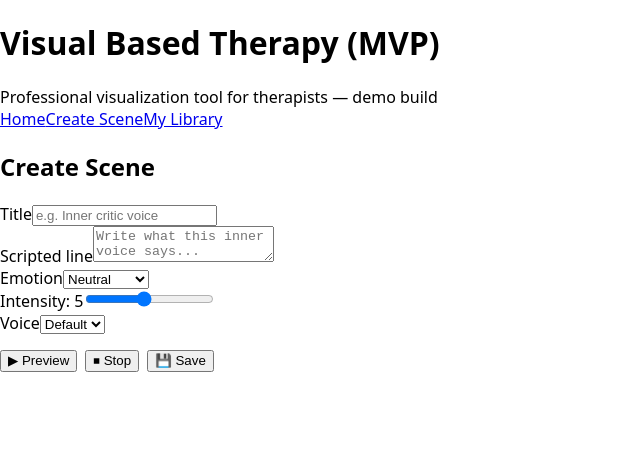
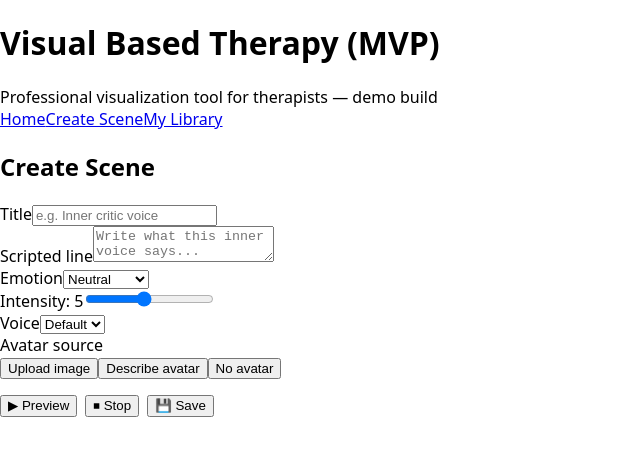
Before and after one commit to karynazuevaa-star/visual-based-therapy, a React (Vite) app: page /create in a window 1280 px wide. Shown: the top 456 px of the page, without its empty margins (0-640 px from the left). Built offline with nearby package versions, Linux system fonts and the light colour scheme.

Commit message:
Update CreateScene.tsx

```diff
--- a/src/CreateScene.tsx
+++ b/src/CreateScene.tsx
@@ -2,9 +2,7 @@ import React, { useMemo, useState } from 'react';
 import { useNavigate } from 'react-router-dom';
 import { upsertScene } from './storage';
 import { speak, stopSpeaking } from './speech';
-import type { Emotion, Scene, VoiceStyle } from './types';
-
-/* ===== constants ===== */
+import type { AvatarMode, Emotion, Scene, VoiceStyle } from './types';
 
 const EMOTIONS: Emotion[] = [
   'Neutral',
@@ -23,8 +21,6 @@ const VOICES: VoiceStyle[] = [
   'Harsh',
 ];
 
-/* ===== component ===== */
-
 export default function CreateScene() {
   const nav = useNavigate();
 
@@ -34,19 +30,40 @@ export default function CreateScene() {
   const [voice, setVoice] = useState<VoiceStyle>('Default');
   const [intensity, setIntensity] = useState(5);
 
-  const scene: Scene = useMemo(
-    () => ({
+  const [avatarMode, setAvatarMode] = useState<AvatarMode>('none');
+  const [avatarDescription, setAvatarDescription] = useState('');
+  const [avatarImageDataUrl, setAvatarImageDataUrl] = useState<string>('');
+
+  function handleImageUpload(e: React.ChangeEvent<HTMLInputElement>) {
+    const file = e.target.files?.[0];
+    if (!file) return;
+
+    const reader = new FileReader();
+    reader.onload = () => {
+      const result = typeof reader.result === 'string' ? reader.result : '';
+      setAvatarImageDataUrl(result);
+      setAvatarMode('upload');
+    };
+    reader.readAsDataURL(file);
+  }
+
+  const scene: Scene = useMemo(() => {
+    const now = Date.now();
+
+    return {
       id: crypto.randomUUID(),
       title: title.trim() || 'Untitled scene',
       line: line.trim(),
       emotion,
       intensity,
       voice,
-      createdAt: Date.now(),
-      updatedAt: Date.now(),
-    }),
-    [title, line, emotion, intensity, voice]
-  );
+      createdAt: now,
+      updatedAt: now,
+      avatarMode,
+      avatarDescription: avatarDescription.trim() || undefined,
+      avatarImageDataUrl: avatarImageDataUrl || undefined,
+    };
+  }, [title, line, emotion, intensity, voice, avatarMode, avatarDescription, avatarImageDataUrl]);
 
   function save() {
     if (!line.trim()) {
@@ -62,7 +79,6 @@ export default function CreateScene() {
     <div className="card">
       <h2>Create Scene</h2>
 
-      {/* Title */}
       <div className="field">
         <label>Title</label>
         <input
@@ -72,7 +88,6 @@ export default function CreateScene() {
         />
       </div>
 
-      {/* Line */}
       <div className="field">
         <label>Scripted line</label>
         <textarea
@@ -82,7 +97,6 @@ export default function CreateScene() {
         />
       </div>
 
-      {/* Emotion */}
       <div className="field">
         <label>Emotion</label>
         <select
@@ -97,7 +111,6 @@ export default function CreateScene() {
         </select>
       </div>
 
-      {/* Intensity */}
       <div className="field">
         <label>Intensity: {intensity}</label>
         <input
@@ -109,7 +122,6 @@ export default function CreateScene() {
         />
       </div>
 
-      {/* Voice */}
       <div className="field">
         <label>Voice</label>
         <select
@@ -124,8 +136,67 @@ export default function CreateScene() {
         </select>
       </div>
 
-      {/* Actions */}
-      <div style={{ marginTop: 16, display: 'flex', gap: 8 }}>
+      <div className="field">
+        <label>Avatar source</label>
+        <div className="row">
+          <button
+            type="button"
+            className={`btn ${avatarMode === 'upload' ? '' : 'secondary'}`}
+            onClick={() => setAvatarMode('upload')}
+          >
+            Upload image
+          </button>
+          <button
+            type="button"
+            className={`btn ${avatarMode === 'describe' ? '' : 'secondary'}`}
+            onClick={() => setAvatarMode('describe')}
+          >
+            Describe avatar
+          </button>
+          <button
+            type="button"
+            className={`btn ${avatarMode === 'none' ? '' : 'secondary'}`}
+            onClick={() => setAvatarMode('none')}
+          >
+            No avatar
+          </button>
+        </div>
+      </div>
+
+      {avatarMode === 'upload' && (
+        <div className="field">
+          <label>Upload image</label>
+          <input type="file" accept="image/*" onChange={handleImageUpload} />
+          {avatarImageDataUrl && (
+            <div style={{ marginTop: 12 }}>
+              <img
+                src={avatarImageDataUrl}
+                alt="avatar preview"
+                style={{
+                  width: 180,
+                  height: 180,
+                  objectFit: 'cover',
+                  borderRadius: 16,
+                  border: '1px solid #ddd',
+                }}
+              />
+            </div>
+          )}
+        </div>
+      )}
+
+      {avatarMode === 'describe' && (
+        <div className="field">
+          <label>Avatar description</label>
+          <textarea
+            value={avatarDescription}
+            onChange={(e) => setAvatarDescription(e.target.value)}
+            placeholder="Example: calm adult woman, warm eyes, soft cardigan, supportive presence..."
+          />
+        </div>
+      )}
+
+      <div style={{ marginTop: 16, display: 'flex', gap: 8, flexWrap: 'wrap' }}>
         <button
           className="btn secondary"
           onClick={() => speak(line, emotion, intensity, voice)}
```
